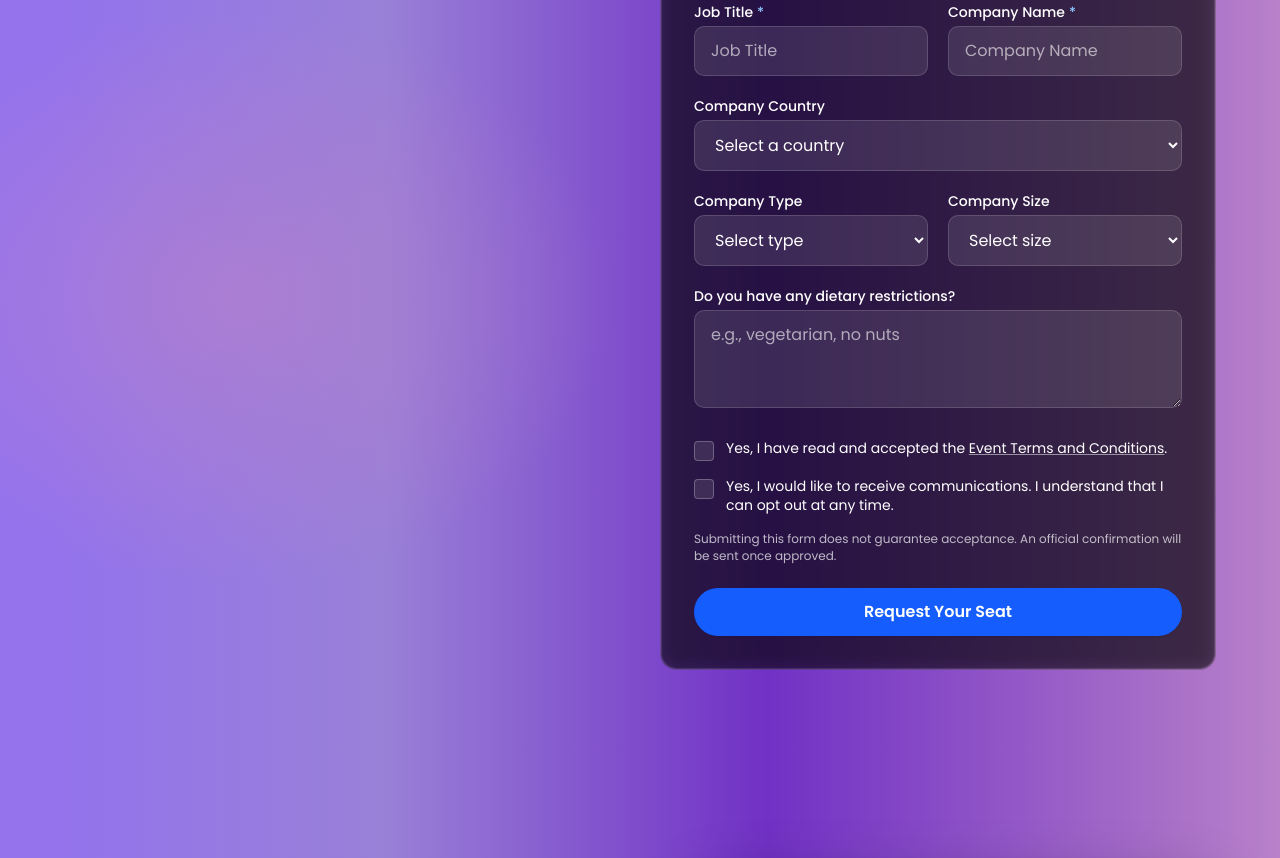
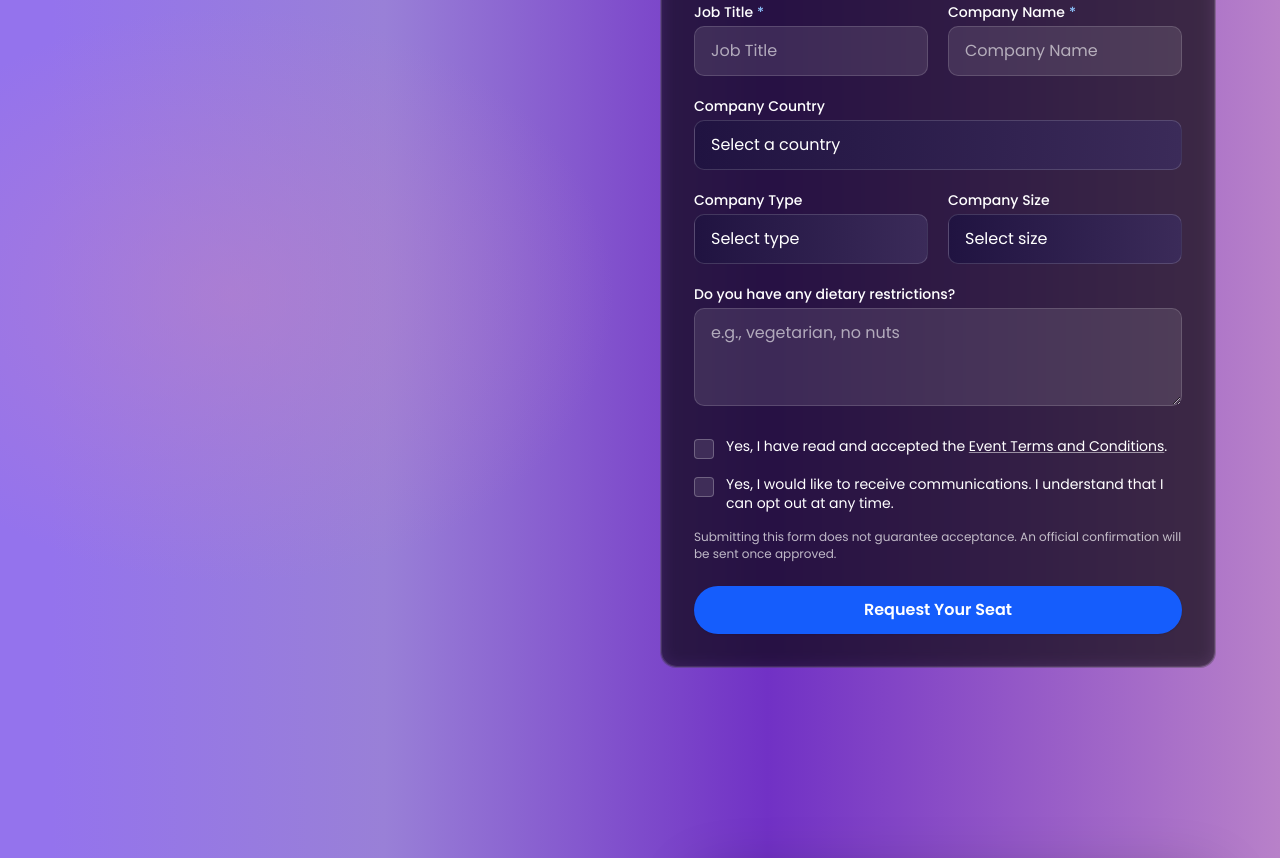
Before and after one commit to hamrullah/landing-page, a Next.js app: page / in a window 1280 px wide. Shown: the part 6620-7478 px from the top of the page. Built offline with nearby package versions, Linux system fonts and the light colour scheme.

Commit message:
optimeze background select

```diff
--- a/app/components/ui/sign-in-card-2.tsx
+++ b/app/components/ui/sign-in-card-2.tsx
@@ -128,7 +128,10 @@ export function Component({
                 id="companyCountry"
                 name="companyCountry"
                 defaultValue=""
-                className="w-full rounded-lg bg-white/10 border border-white/15 px-4 py-3 focus:outline-none focus:ring-2 focus:ring-blue-300"
+                className="select-kcs w-full rounded-lg border border-white/15
+      px-4 py-3 pr-10 text-white
+      focus:outline-none focus:ring-2 focus:ring-blue-300
+      appearance-none"
               >
                 <option value="" disabled>
                   Select a country
@@ -151,7 +154,10 @@ export function Component({
                 id="companyType"
                 name="companyType"
                 defaultValue=""
-                className="w-full rounded-lg bg-white/10 border border-white/15 px-4 py-3 focus:outline-none focus:ring-2 focus:ring-blue-300"
+                className="select-kcs w-full rounded-lg border border-white/15
+      px-4 py-3 pr-10 text-white
+      focus:outline-none focus:ring-2 focus:ring-blue-300
+      appearance-none"
               >
                 <option value="" disabled>
                   Select type
@@ -171,7 +177,10 @@ export function Component({
                 id="companySize"
                 name="companySize"
                 defaultValue=""
-                className="w-full rounded-lg bg-white/10 border border-white/15 px-4 py-3 focus:outline-none focus:ring-2 focus:ring-blue-300"
+                className="select-kcs w-full rounded-lg border border-white/15
+      px-4 py-3 pr-10 text-white
+      focus:outline-none focus:ring-2 focus:ring-blue-300
+      appearance-none"
               >
                 <option value="" disabled>
                   Select size
--- a/app/globals.css
+++ b/app/globals.css
@@ -183,3 +183,22 @@ input[type="number"]{ -moz-appearance: textfield; }
     @apply bg-background text-foreground;
   }
 }
+
+/* bikin select gelap + minta browser pakai dark color-scheme untuk panel dropdown */
+.select-kcs {
+  color-scheme: dark; /* penting: bikin popup dropdown ikut gelap */
+  background: linear-gradient(90deg, #201341 0%, #3b2b59 100%);
+}
+
+/* warna opsi saat daftar terbuka (Chrome/Edge/Firefox sudah support) */
+.select-kcs option {
+  background-color: #201341; /* warna panel */
+  color: #ffffff;
+}
+
+/* (opsional) warna opsi saat hover/highlight */
+.select-kcs option:checked,
+.select-kcs option:hover {
+  background-color: #2758d6;
+  color: #ffffff;
+}
```
